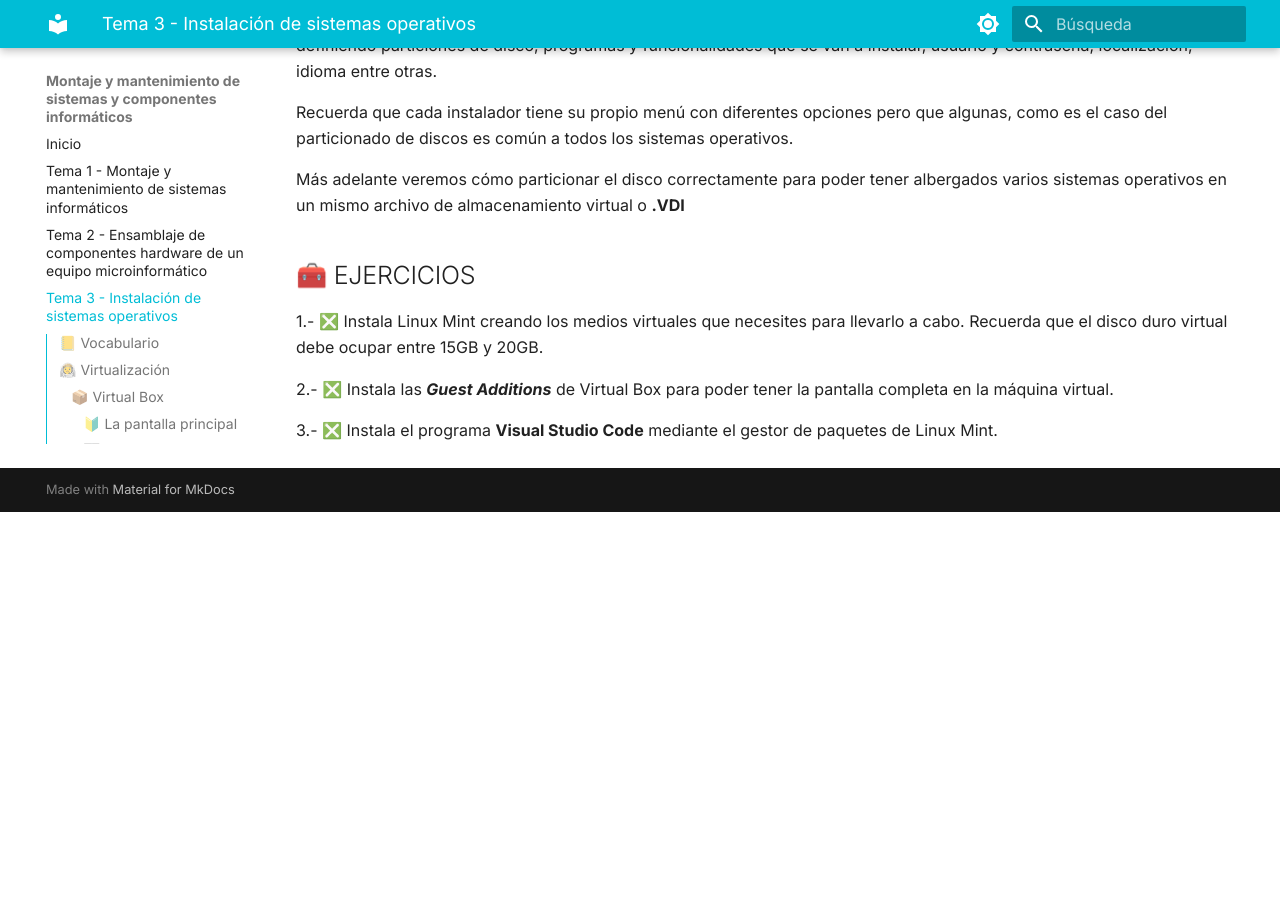
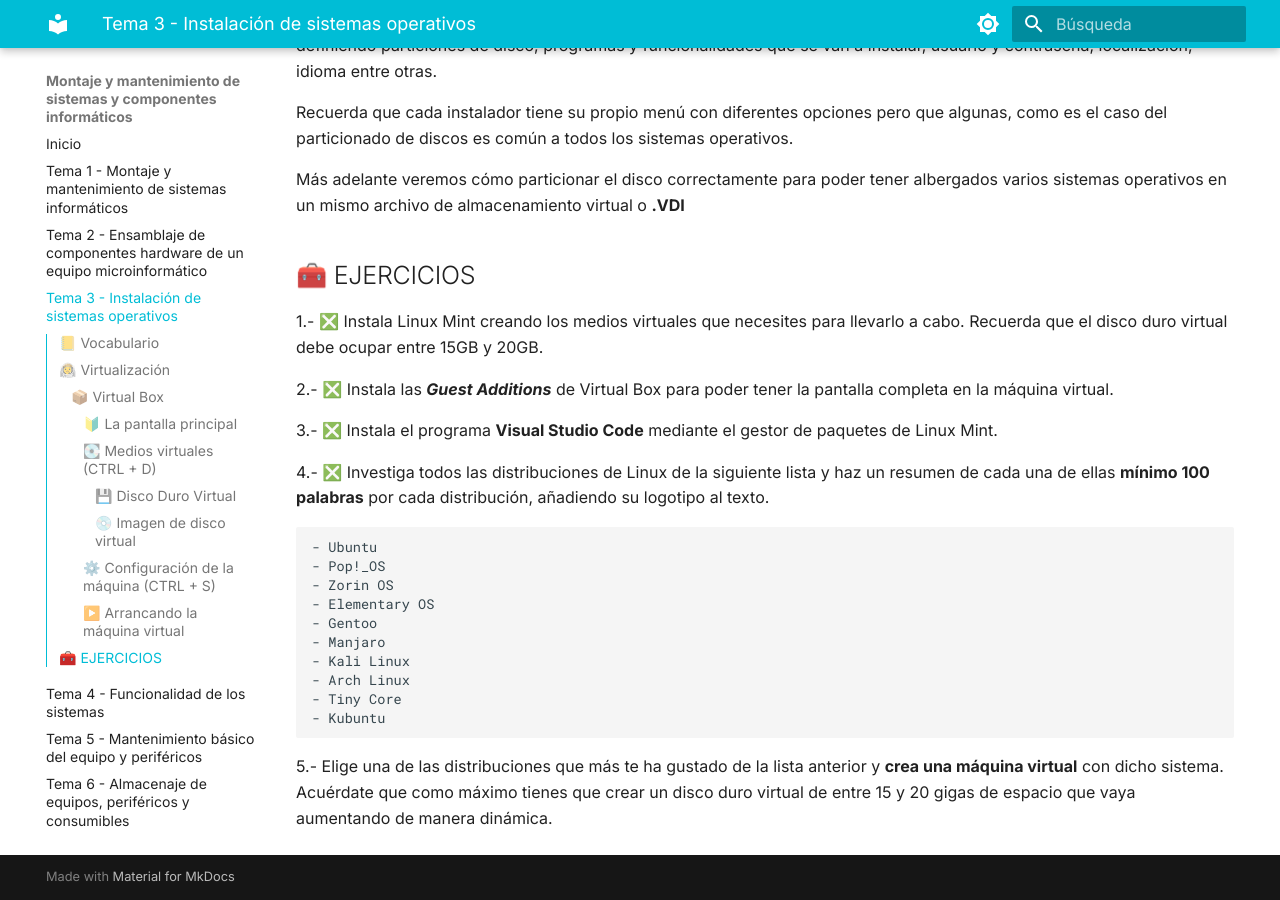
Before and after one commit to lalemanf/montaje, an MkDocs documentation site: the page built from docs/03-sistemas.md, in a window 1280 px wide and 900 px high, scrolled down 6434 px. Built offline with MkDocs 1.6.1 and Material for MkDocs 9.7.7, drawn with Linux system fonts in a browser that asks for light colours; before the commit the page ends 6946 px from its top, so only the background shows below that.

Commit message:
nuevo contenido

```diff
--- a/docs/03-sistemas.md
+++ b/docs/03-sistemas.md
@@ -173,3 +173,18 @@ Más adelante veremos cómo particionar el disco correctamente para poder tener
 2.- ❎ Instala las ***Guest Additions*** de Virtual Box para poder tener la pantalla completa en la máquina virtual.
 
 3.- ❎ Instala el programa **Visual Studio Code** mediante el gestor de paquetes de Linux Mint.
+
+4.- ❎ Investiga todos las distribuciones de Linux de la siguiente lista y haz un resumen de cada una de ellas **mínimo 100 palabras** por cada distribución, añadiendo su logotipo al texto.
+
+    - Ubuntu
+    - Pop!_OS
+    - Zorin OS
+    - Elementary OS
+    - Gentoo
+    - Manjaro
+    - Kali Linux
+    - Arch Linux
+    - Tiny Core
+    - Kubuntu
+
+5.- Elige una de las distribuciones que más te ha gustado de la lista anterior y **crea una máquina virtual** con dicho sistema. Acuérdate que como máximo tienes que crear un disco duro virtual de entre 15 y 20 gigas de espacio que vaya aumentando de manera dinámica.
```
Also changed, not shown: 1 other file.
